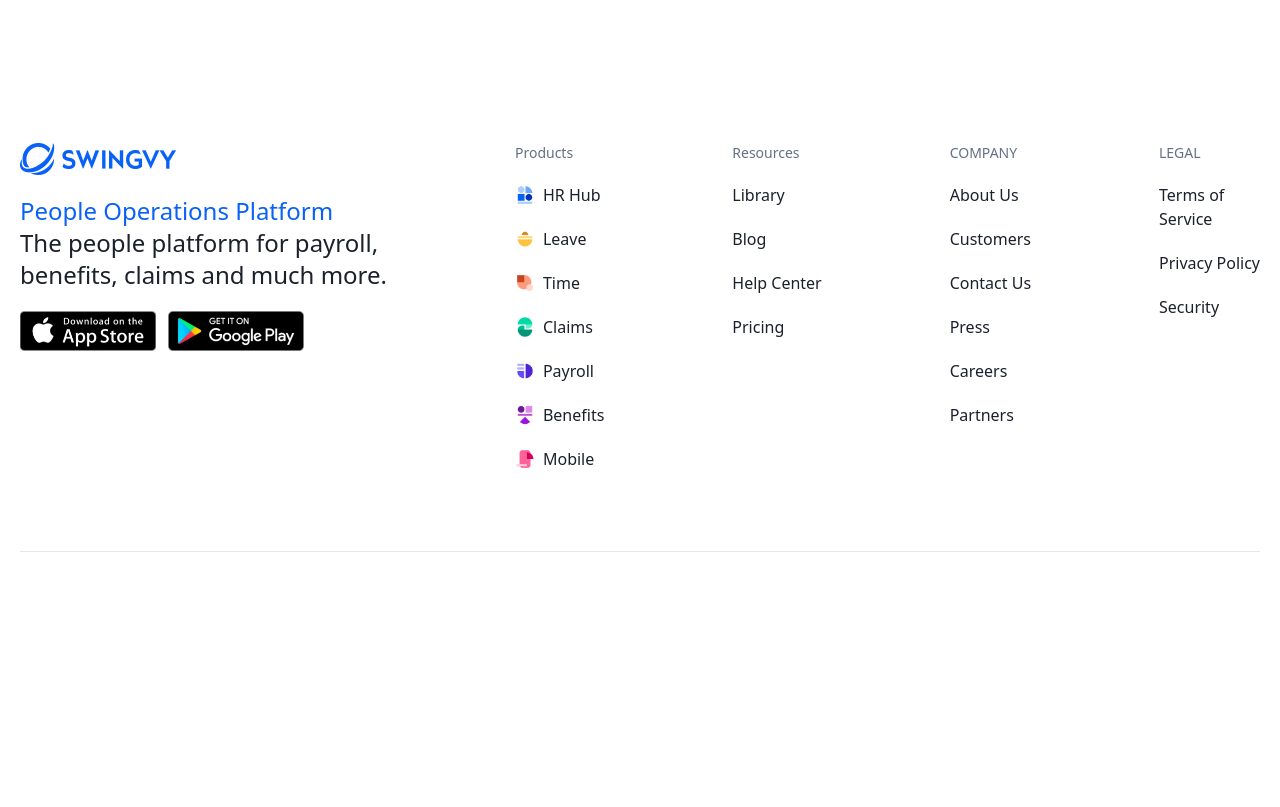
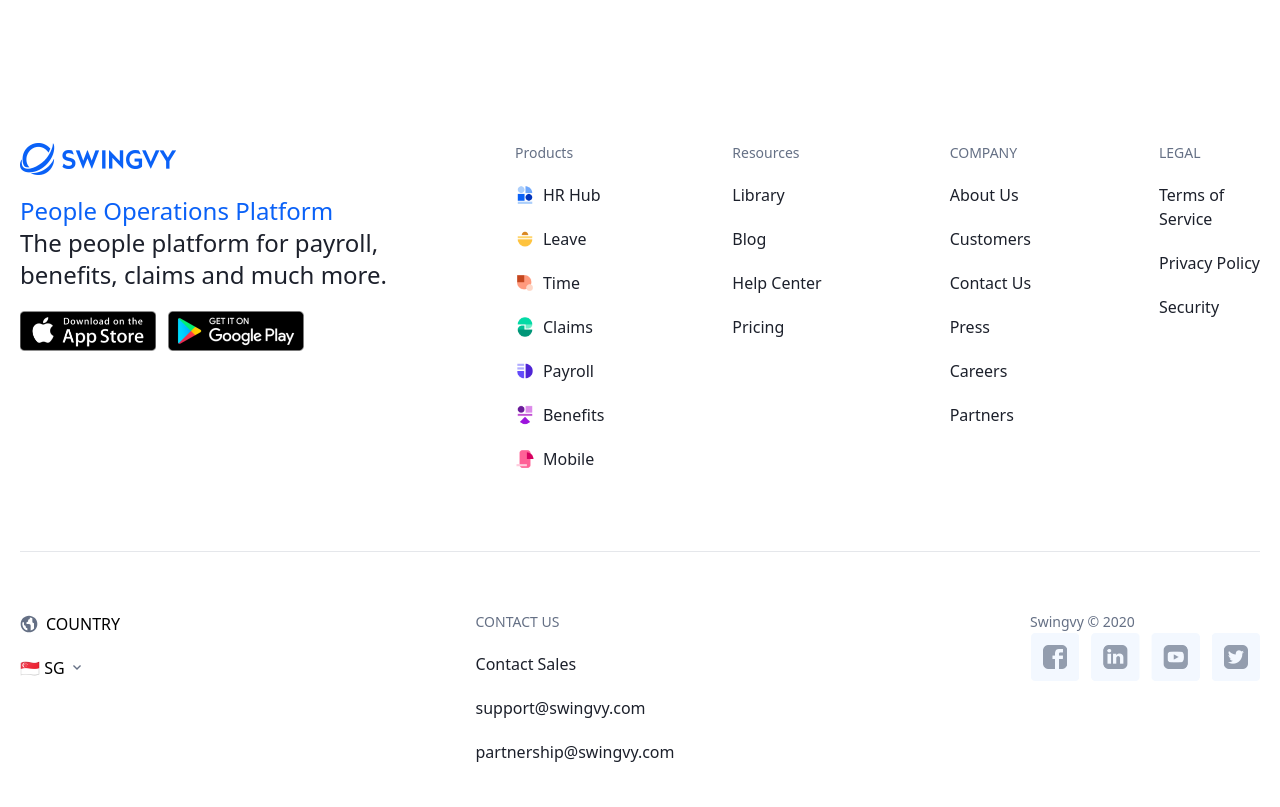
Before and after one commit to AzizovM-doder/git_home_4, a website: page index.html in a window 1280 px wide. Shown: the part 5308-6115 px from the top of the page. Before the commit the page ends 5960 px from the top, so only its background shows below. Drawn offline with nearby package versions, Linux system fonts and the light colour scheme; files that its build step writes are made by us from their sources.

Commit message:
footer sec 2 added (end project YAY)

```diff
--- a/index.html
+++ b/index.html
@@ -253,6 +253,32 @@
         </section>
         <hr>
         </section>
+        <section class="max-w-7xl m-auto p-5 py-10 flex justify-between items-start">
+            <ul class="flex flex-col gap-5">
+                <li class="flex items-center gap-2">
+                    <svg width="18" height="18" viewBox="0 0 18 18" fill="none" xmlns="http://www.w3.org/2000/svg">
+<path d="M9.00011 17.3332C6.78998 17.3332 4.67035 16.4552 3.10755 14.8924C1.54475 13.3295 0.666779 11.21 0.666779 8.99983C0.666779 6.78969 1.54475 4.67008 3.10755 3.10728C4.67035 1.54448 6.78998 0.666504 9.00011 0.666504C11.2102 0.666504 13.3298 1.54448 14.8927 3.10728C16.4554 4.67008 17.3334 6.78969 17.3334 8.99983C17.3334 11.21 16.4554 13.3295 14.8927 14.8924C13.3298 16.4552 11.2102 17.3332 9.00011 17.3332ZM10.6668 15.4582C11.9579 15.1237 13.1191 14.4095 14.0001 13.4082V8.1665C13.5581 8.1665 13.1342 7.9909 12.8216 7.67835C12.509 7.36579 12.3334 6.94186 12.3334 6.49983V3.22483C11.5643 2.78245 10.7142 2.49906 9.83345 2.3915V3.1665C9.83345 3.60853 9.65785 4.03245 9.34529 4.34502C9.03272 4.65758 8.60881 4.83316 8.16678 4.83316V5.6665C8.16678 6.10853 7.99118 6.53245 7.67862 6.84502C7.36606 7.15758 6.94214 7.33316 6.50011 7.33316V8.99983H9.00011C9.44214 8.99983 9.86606 9.17543 10.1786 9.48799C10.4912 9.80055 10.6668 10.2245 10.6668 10.6665V15.4582ZM7.33345 15.4582V13.1665C6.89142 13.1665 6.46749 12.9909 6.15494 12.6783C5.84236 12.3658 5.66678 11.9419 5.66678 11.4998V10.6665H5.25011C4.91859 10.6665 4.60065 10.5348 4.36622 10.3004C4.13181 10.066 4.00011 9.74802 4.00011 9.4165V7.33316H2.54178C2.10115 9.04596 2.35828 10.8636 3.25668 12.387C4.15508 13.9104 5.62132 15.0149 7.33345 15.4582Z" fill="#657085"/>
+</svg>COUNTRY
+
+                </li>
+                <li class="flex items-center gap-2">🇸🇬 SG<svg width="8" height="5" viewBox="0 0 8 5" fill="none" xmlns="http://www.w3.org/2000/svg">
+<path d="M0.94 0L4 3.05333L7.06 0L8 0.94L4 4.94L0 0.94L0.94 0Z" fill="#657085"/>
+</svg>
+</li>
+            </ul>
+            <ul class="flex flex-col gap-5">
+                <li class="text-[#657085] text-sm">CONTACT US</li>
+                <li class="text-[#1C202B]">Contact Sales</li>
+                <li class="text-[#1C202B]">support@swingvy.com</li>
+                <li class="text-[#1C202B]">partnership@swingvy.com</li>
+            </ul>
+            <ul>
+                <li class="text-[#657085] text-sm">Swingvy © 2020</li>
+                <li>
+                    <img width="230" src="assets/image copy 18.png" alt="sosial media">
+                </li>
+            </ul>
+        </section>
     </footer>
 </body>
 </html>
```
Also changed, not shown: assets/image copy 18.png (added).
